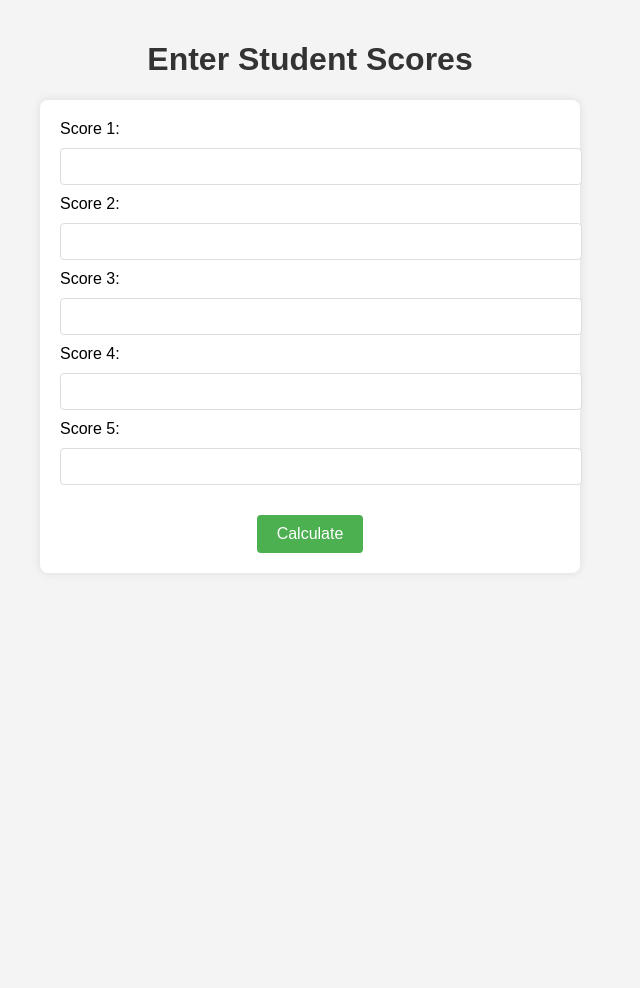
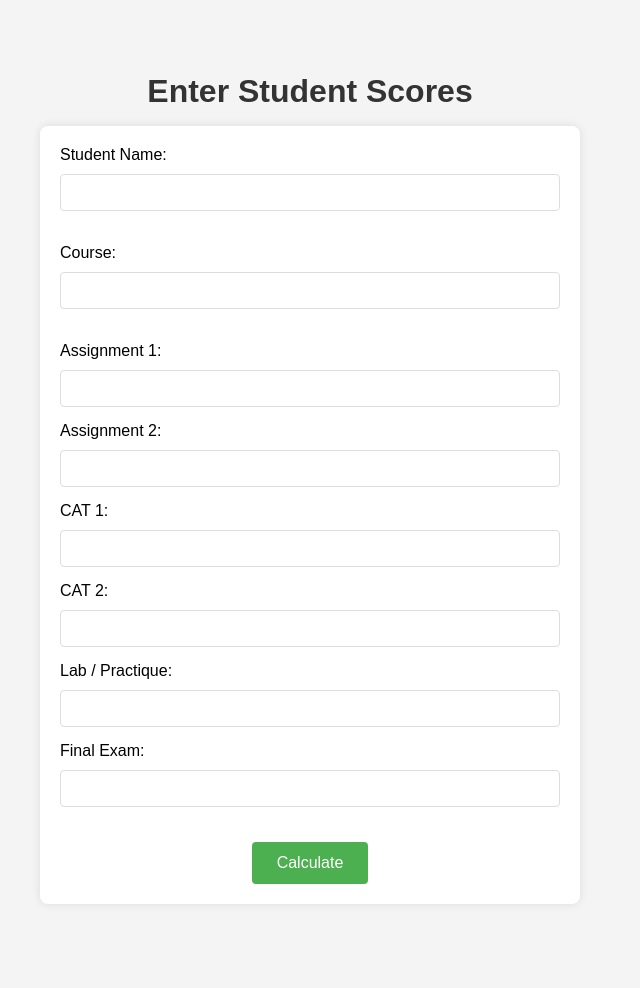
Before and after one commit to Claudinee/student-grade-calculator-web, a Flask app: page / in a window 1280 px wide. Shown: the whole page, without its empty margins (330-970 px from the left). Before the commit the page ends 800 px from the top, so only its background shows below. Run offline with Flask 3, Linux system fonts and the light colour scheme.

Commit message:
Add PDF download feature and update results page,modify index page and creating pdf template page, updating styling

```diff
--- a/app/routes.py
+++ b/app/routes.py
@@ -1,19 +1,12 @@
-from flask import Blueprint, render_template, request, abort
+from flask import Blueprint, render_template, request, abort, send_file
+from xhtml2pdf import pisa
+import io
 
 main = Blueprint('main', __name__)
 
 def calculate_grade(avg):
-    """
-    Calculates the grade based on the average score.
-
-    Args:
-        avg (float): The average score.
-
-    Returns:
-        str: The corresponding grade (A, B, C, D, or F).
-    """
     if not 0 <= avg <= 100:
-        raise ValueError("Average score must be between 0 and 100")  # Added validation here
+        raise ValueError("Average score must be between 0 and 100")
     if avg >= 90:
         return 'A'
     elif avg >= 80:
@@ -27,19 +20,64 @@ def calculate_grade(avg):
 
 @main.route('/', methods=['GET', 'POST'])
 def index():
-    """
-    Handles the input of student scores and displays the results.
-    """
     if request.method == 'POST':
         try:
-            scores = [float(request.form.get(f"score{i}")) for i in range(1, 6)]
-            if any(not 0 <= score <= 100 for score in scores):
+            student_name = request.form.get("student_name")
+            course = request.form.get("course")
+
+            # Convert inputs to floats, default 0 if empty or missing
+            assignment1 = float(request.form.get("assignment1", 0) or 0)
+            assignment2 = float(request.form.get("assignment2", 0) or 0)
+            cat1 = float(request.form.get("cat1", 0) or 0)
+            cat2 = float(request.form.get("cat2", 0) or 0)
+            lab = float(request.form.get("lab", 0) or 0)
+            exam = float(request.form.get("exam", 0) or 0)
+
+            # Validate score ranges
+            scores_list = [assignment1, assignment2, cat1, cat2, lab, exam]
+            if any(score < 0 or score > 100 for score in scores_list):
                 raise ValueError("Each score must be between 0 and 100")
-            average = sum(scores) / len(scores)
-            grade = calculate_grade(average)  # Use the function for calculation
-            return render_template("results.html", scores=scores, average=average, grade=grade)
+
+            total_score = sum(scores_list)
+            average = total_score / len(scores_list)
+            grade = calculate_grade(average)
+
+            scores = {
+                'Assignment 1': assignment1,
+                'Assignment 2': assignment2,
+                'CAT 1': cat1,
+                'CAT 2': cat2,
+                'Lab / Practique': lab,
+                'Final Exam': exam
+            }
+
+            return render_template("results.html",
+                                   student_name=student_name,
+                                   course=course,
+                                   scores=scores,
+                                   average=average,
+                                   grade=grade)
         except ValueError as e:
-            return render_template("index.html", error=str(e))  # Return the error message
+            return render_template("index.html", error=str(e))
         except Exception:
-            abort(500) # Internal Server Error for unexpected errors
+            abort(500)
     return render_template("index.html")
+
+@main.route('/download-pdf', methods=['POST'])
+def download_pdf():
+    student_name = request.form.get("student_name")
+    course = request.form.get("course")
+    total_score = request.form.get("total_score")
+    grade = request.form.get("grade")
+
+    rendered_html = render_template("pdf_template.html",
+                                    student_name=student_name,
+                                    course=course,
+                                    total_score=total_score,
+                                    grade=grade)
+
+    pdf = io.BytesIO()
+    pisa.CreatePDF(io.StringIO(rendered_html), dest=pdf)
+    pdf.seek(0)
+
+    return send_file(pdf, as_attachment=True, download_name="grade_report.pdf")
--- a/app/templates/index.html
+++ b/app/templates/index.html
@@ -8,13 +8,38 @@
 <body>
     <div class="container">
         <h1>Enter Student Scores</h1>
+
         {% if error %}
             <p style="color:red; text-align: center;">{{ error }}</p>
         {% endif %}
+
         <form method="POST">
-            {% for i in range(1, 6) %}
-                Score {{ i }}: <input type="text" name="score{{ i }}">
-            {% endfor %}
+            <!-- New Fields -->
+            <label for="student_name">Student Name:</label>
+            <input type="text" name="student_name" id="student_name" required><br><br>
+
+            <label for="course">Course:</label>
+            <input type="text" name="course" id="course" required><br><br>
+
+            <!-- Named Score Fields -->
+            <label for="assignment1">Assignment 1:</label>
+            <input type="text" name="assignment1" id="assignment1"><br>
+
+            <label for="assignment2">Assignment 2:</label>
+            <input type="text" name="assignment2" id="assignment2"><br>
+
+            <label for="cat1">CAT 1:</label>
+            <input type="text" name="cat1" id="cat1"><br>
+
+            <label for="cat2">CAT 2:</label>
+            <input type="text" name="cat2" id="cat2"><br>
+
+            <label for="lab">Lab / Practique:</label>
+            <input type="text" name="lab" id="lab"><br>
+
+            <label for="exam">Final Exam:</label>
+            <input type="text" name="exam" id="exam"><br>
+
             <button type="submit">Calculate</button>
         </form>
     </div>
--- a/static/css/styles.css
+++ b/static/css/styles.css
@@ -11,11 +11,12 @@ body {
 h1, h2 {
     text-align: center;
     color: #333;
+    margin-bottom: 0.5em;
 }
 
 .container {
     max-width: 900px;
-    margin: auto;
+    margin: 2em auto;
     padding: 20px;
 }
 
@@ -24,7 +25,7 @@ form {
     background-color: #fff;
     padding: 20px;
     max-width: 500px;
-    margin: 0 auto;
+    margin: 0 auto 2em auto;
     border-radius: 8px;
     box-shadow: 0 0 10px rgba(0, 0, 0, 0.1);
 }
@@ -33,9 +34,10 @@ input[type="text"],
 input[type="number"] {
     width: 100%;
     padding: 10px;
-    margin: 10px 0;
+    margin: 10px 0 15px 0;
     border: 1px solid #ddd;
     border-radius: 4px;
+    box-sizing: border-box;
 }
 
 /* Button Styling */
@@ -43,13 +45,14 @@ button,
 input[type="submit"] {
     background-color: #4CAF50;
     color: white;
-    padding: 10px 20px;
+    padding: 12px 25px;
     border: none;
     border-radius: 4px;
     cursor: pointer;
     display: block;
     margin: 20px auto 0 auto;
     font-size: 16px;
+    transition: background-color 0.3s ease;
 }
 
 button:hover,
```
Also changed, not shown: other parts of static/css/styles.css (+23 -11 lines), app/templates/pdf_template.html (added, +49 -0 lines), app/templates/results.html (+38 -23 lines).
